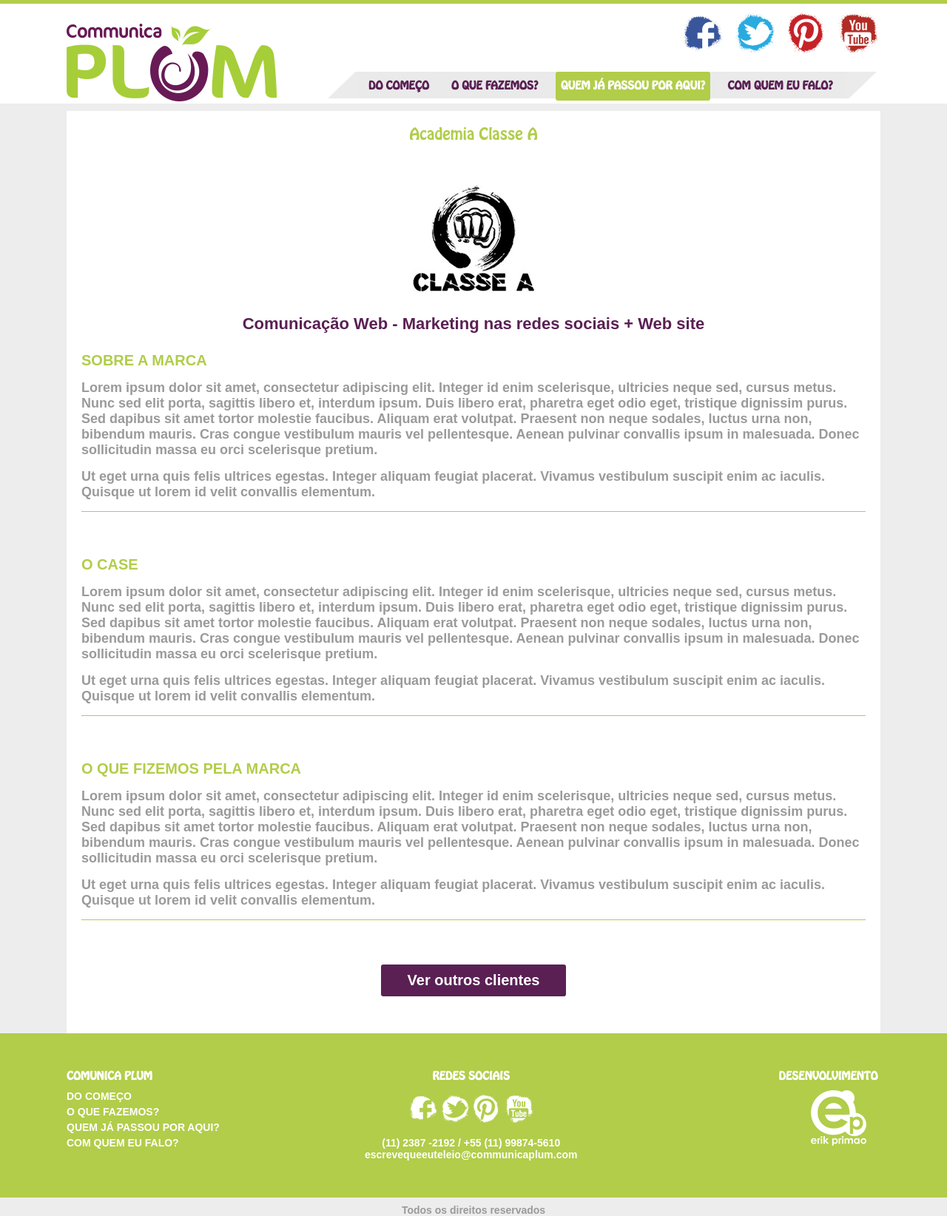
After one commit to thais-molica/Plum, a PHP site: page /cliente-classea.php in a window 1280 px wide. The commit adds this page. Shown: the whole page at 74% size. Run offline with PHP 8.4, Linux system fonts and the light colour scheme; some web fonts are replaced.

Commit message:
faltando apenas uma pagina

```diff
--- /dev/null
+++ b/cliente-classea.php
@@ -0,0 +1,50 @@
+<!DOCTYPE HTML>
+<html lang="pt-br">
+	<head>
+		<meta charset="UTF-8">
+
+		<?php include 'template/assets.php'; ?>
+
+		<title>Communica Plum</title>
+	</head>
+	<body>
+
+		<div id="cliente">
+			<?php include 'template/header.php'; ?>
+		</div>
+		<!--  container -->
+		<div class="wrapper">
+			<section class="wrapper-internal">
+				<h3>Academia Classe A</h3>
+					<section class="client-description">
+					<img src="images/classe-a.jpg" alt="Academia Classe A">
+					<p class="text-job">Comunicação Web - Marketing nas redes sociais + Web site</p>
+
+					<article>
+						<h5>Sobre a marca</h5>
+						<p>Lorem ipsum dolor sit amet, consectetur adipiscing elit. Integer id enim scelerisque, ultricies neque sed, cursus metus. Nunc sed elit porta, sagittis libero et, interdum ipsum. Duis libero erat, pharetra eget odio eget, tristique dignissim purus. Sed dapibus sit amet tortor molestie faucibus. Aliquam erat volutpat. Praesent non neque sodales, luctus urna non, bibendum mauris. Cras congue vestibulum mauris vel pellentesque. Aenean pulvinar convallis ipsum in malesuada. Donec sollicitudin massa eu orci scelerisque pretium.</p>
+						<p> Ut eget urna quis felis ultrices egestas. Integer aliquam feugiat placerat. Vivamus vestibulum suscipit enim ac iaculis. Quisque ut lorem id velit convallis elementum.</p>
+					</article>
+
+					<article>
+						<h5>O case</h5>
+						<p>Lorem ipsum dolor sit amet, consectetur adipiscing elit. Integer id enim scelerisque, ultricies neque sed, cursus metus. Nunc sed elit porta, sagittis libero et, interdum ipsum. Duis libero erat, pharetra eget odio eget, tristique dignissim purus. Sed dapibus sit amet tortor molestie faucibus. Aliquam erat volutpat. Praesent non neque sodales, luctus urna non, bibendum mauris. Cras congue vestibulum mauris vel pellentesque. Aenean pulvinar convallis ipsum in malesuada. Donec sollicitudin massa eu orci scelerisque pretium.</p>
+						<p> Ut eget urna quis felis ultrices egestas. Integer aliquam feugiat placerat. Vivamus vestibulum suscipit enim ac iaculis. Quisque ut lorem id velit convallis elementum.</p>
+					</article>
+
+					<article>
+						<h5>O que fizemos pela marca</h5>
+						<p>Lorem ipsum dolor sit amet, consectetur adipiscing elit. Integer id enim scelerisque, ultricies neque sed, cursus metus. Nunc sed elit porta, sagittis libero et, interdum ipsum. Duis libero erat, pharetra eget odio eget, tristique dignissim purus. Sed dapibus sit amet tortor molestie faucibus. Aliquam erat volutpat. Praesent non neque sodales, luctus urna non, bibendum mauris. Cras congue vestibulum mauris vel pellentesque. Aenean pulvinar convallis ipsum in malesuada. Donec sollicitudin massa eu orci scelerisque pretium.</p>
+						<p> Ut eget urna quis felis ultrices egestas. Integer aliquam feugiat placerat. Vivamus vestibulum suscipit enim ac iaculis. Quisque ut lorem id velit convallis elementum.</p>
+					</article>
+
+					<a href="quem-ja-passou-por-aqui.php" class="plus">Ver outros clientes</a>
+
+				</section>
+			</section>
+		</div>
+		<!--  //container -->
+		<?php include 'template/footer.php'; ?>
+
+	</body>
+</html>
--- a/quem-ja-passou-por-aqui.php
+++ b/quem-ja-passou-por-aqui.php
@@ -9,7 +9,9 @@
 	</head>
 	<body>
 
-		<?php include 'template/header.php'; ?>
+		<div id="cliente">
+			<?php include 'template/header.php'; ?>
+		</div>
 
 		<!--  container -->
 		<div class="wrapper">
@@ -17,7 +19,7 @@
 				<h3>Quem ja passou por aqui?</h3>
 				<ul>
 					<li>
-						<a href="classe-a.php">
+						<a href="cliente-classea.php">
 							<img src="images/classe-a.jpg" alt="Classe A">
 							<div class="description">
 								<h4>Comunicação Web</h4>
--- a/styles/style.less
+++ b/styles/style.less
@@ -202,7 +202,7 @@ header nav ul li a{
 
 }
 
-header nav ul li a:hover {
+header nav ul li a:hover,#comeco .comeco, #cliente .cliente, #contato .contato {
   -webkit-border-radius: 3px;
   -moz-border-radius: 3px;
   border-radius: 3px;
@@ -231,7 +231,6 @@ header nav ul li a:hover {
   background: #d1d1d1;
   font: 28px myriad pro;
   margin: 10px 0;
-  padding: 20px 0;
   li {
     color: @secondary-color;
     display: inline-block;
@@ -252,8 +251,10 @@ header nav ul li a:hover {
 .call-to-blog {
   background: @tertiary-color;
   padding: 30px 15px;
-  h2 {
-    text-align: center;
+  .title-blog {
+    display: block;
+    border: none;
+    margin: 0 auto;
   }
   h3 {
     font-size: 16px;
@@ -271,16 +272,30 @@ header nav ul li a:hover {
     }
   }
   h4 {
-    color: #675d5d;
     font: 16px HoboStd;
     margin: 15px 0;
     text-transform: uppercase;
+    a{
+      color: #675d5d;
+      &:hover{
+        text-decoration: underline;
+      }
+    }
   }
   img {
     border: 1px solid #cfcfcf;
+    &:hover{
+      opacity: 0.8;
+    }
   }
   p {
     line-height: 1.25;
+    a{
+      color: @font-color;
+      &:hover{
+        text-decoration: underline;
+      }
+    }
   }
 }
 
@@ -322,6 +337,16 @@ footer {
     text-transform: uppercase;
     li {
         display: block;
+    }
+  }
+
+  .nav-right{
+    h2{
+      margin-left: 231px;
+    }
+    img{
+      display: block;
+      margin-left: 274px;
     }
   }
   .rights {
@@ -375,6 +400,56 @@ footer {
     }
 }
 
+/*=======================
+  clientes descrição
+=========================*/
+.client-description{
+  width: 100%;
+
+  img{
+    display: block;
+    margin:0 auto;
+  }
+
+  .text-job{
+    color: @secondary-color;
+    font-family: Arial;
+    font-size: 22px;
+    margin-bottom: 25px;
+    text-align: center;
+  }
+  article{
+    border-bottom: 1px solid @primary-color;
+    margin-bottom: 60px;
+
+    h5{
+      color: @primary-color;
+      font-size: 20px;
+      margin-bottom: 15px;
+      text-transform: uppercase;
+    }
+
+    p{
+      color: @font-color;
+      font-size: 18px;
+      margin-bottom: 15px;
+    }
+  }
+
+  .plus{
+    -webkit-border-radius: 3px;
+    -moz-border-radius: 3px;
+    border-radius: 3px;
+    background: @secondary-color;
+    color: @tertiary-color;
+    display: block;
+    font-size: 20px;
+    margin: 0 auto 30px auto;
+    padding: 10px 0;
+    text-align: center;
+    width: 250px;
+  }
+}
 /*=======================
   contato
 =========================*/
--- a/template/assets.php
+++ b/template/assets.php
@@ -1,3 +1,5 @@
+<!-- faviocns-->
+<link rel="icon" href="images/favicon.png">
 <!-- custom styles-->
 <link rel="stylesheet" href="styles/style.css">
 <!-- custom scritps-->
--- a/template/footer.php
+++ b/template/footer.php
@@ -10,18 +10,22 @@
       </ul>
     </nav>
     <nav class="nav-middle">
-      <h2>Redes sociais</h2>
+      <h2>REDES SOCIAIS</h2>
       <ul class="sociais">
-        <li><a href="#" target="_blank"><img src="images/logo-facebook-header.png" alt="Facebook Communica Plum"></a></li>
-        <li><a href="#" target="_blank"><img src="images/logo-twitter-header.png" alt="Twitter Communica Plum"></a></li>
-        <li><a href="#" target="_blank"><img src="images/logo-pinterest-header.png" alt="Pinterest Communica Plum"></a></li>
-        <li><a href="#" target="_blank"><img src="images/logo-youtube-header.png" alt="YouTube Communica Plum"></a></li>
+        <li><a href="#" target="_blank"><img src="images/logo-facebook-footer.png" alt="Facebook Communica Plum"></a></li>
+        <li><a href="#" target="_blank"><img src="images/logo-twitter-footer.png" alt="Twitter Communica Plum"></a></li>
+        <li><a href="#" target="_blank"><img src="images/logo-pinterest-footer.png" alt="Pinterest Communica Plum"></a></li>
+        <li><a href="#" target="_blank"><img src="images/logo-youtube-footer.png" alt="YouTube Communica Plum"></a></li>
       </ul>
       <address>
         (11) 2387 -2192 / +55 (11) 99874-5610
         <a href="mailto:escrevequeeuteleio@communicaplum.com">escrevequeeuteleio@communicaplum.com</a>
       </address>
     </nav>
+    <nav class="nav-right">
+      <h2>DESENVOLVIMENTO</h2>
+      <a href="http://www.erikprimao.com.br"><img src="images/logo-erik-primao.png" alt="Erik Primão - Desenvolvedor Front-End"></a>
+    </nav>
   </div>
   <span class="rights">Todos os direitos reservados</span>
 </footer>
--- a/template/header.php
+++ b/template/header.php
@@ -13,10 +13,10 @@
 		<nav>
 			<div class="nav-left"></div>
 			<ul>
-				<li><a href="index.php">Do começo</a></li>
+				<li><a href="index.php" class="comeco">Do começo</a></li>
 				<li><a href="o-que-fazemos.pdf" target="_blank">O que fazemos?</a></li>
-				<li><a href="quem-ja-passou-por-aqui.php">Quem já passou por aqui?</a></li>
-				<li><a href="com-quem-eu-falo.php">Com quem eu falo?</a></li>
+				<li><a href="quem-ja-passou-por-aqui.php" class="cliente">Quem já passou por aqui?</a></li>
+				<li><a href="com-quem-eu-falo.php" class="contato">Com quem eu falo?</a></li>
 			</ul>
 			<div class="nav-right"></div>
 		</nav>
```
Also changed, not shown: com-quem-eu-falo.php (+5 -4 lines), index.php (+17 -18 lines), images/banner-home-central.jpg (added), images/favicon.png (added), images/logo-erik-primao.png (added), images/logo-facebook-footer.png (added), images/logo-pinterest-footer.png (added), images/logo-twitter-footer.png (added), images/logo-youtube-footer.png (added), images/title-blog-plum.png (added), styles/style.css.
